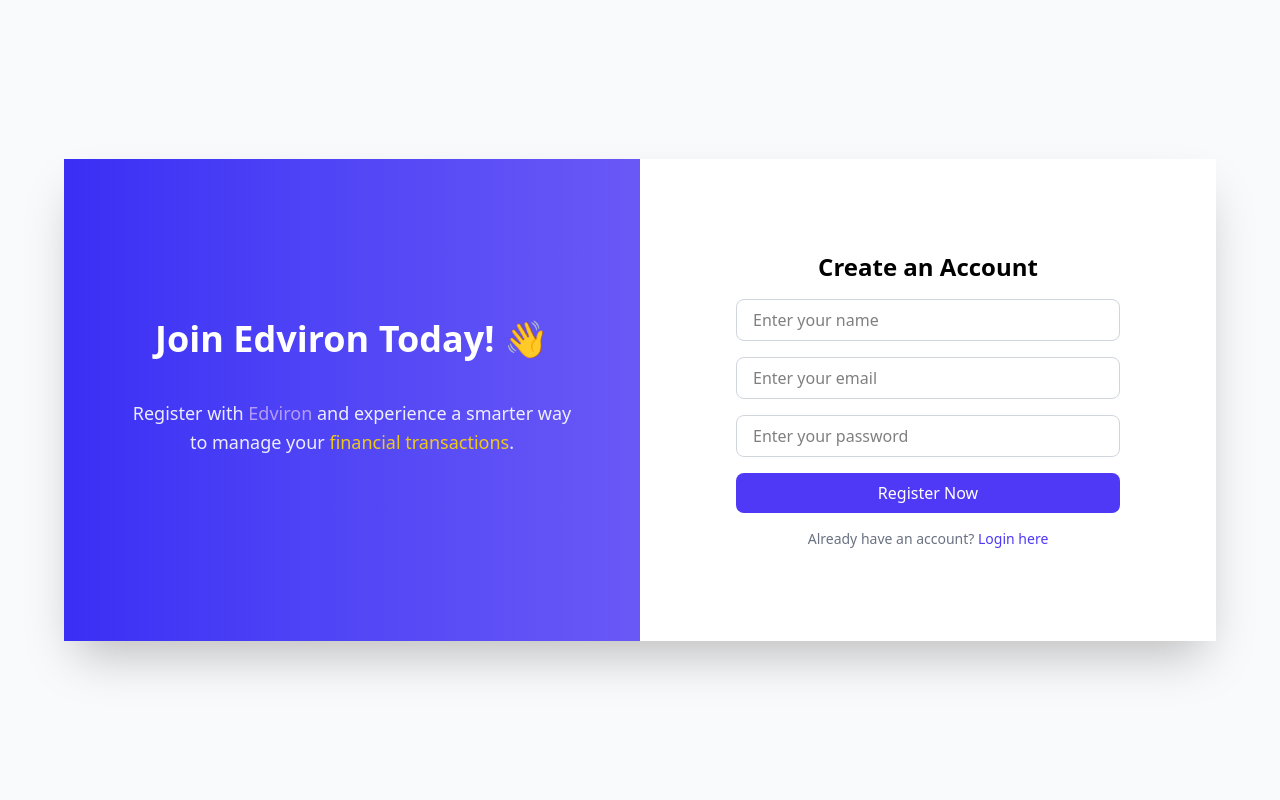
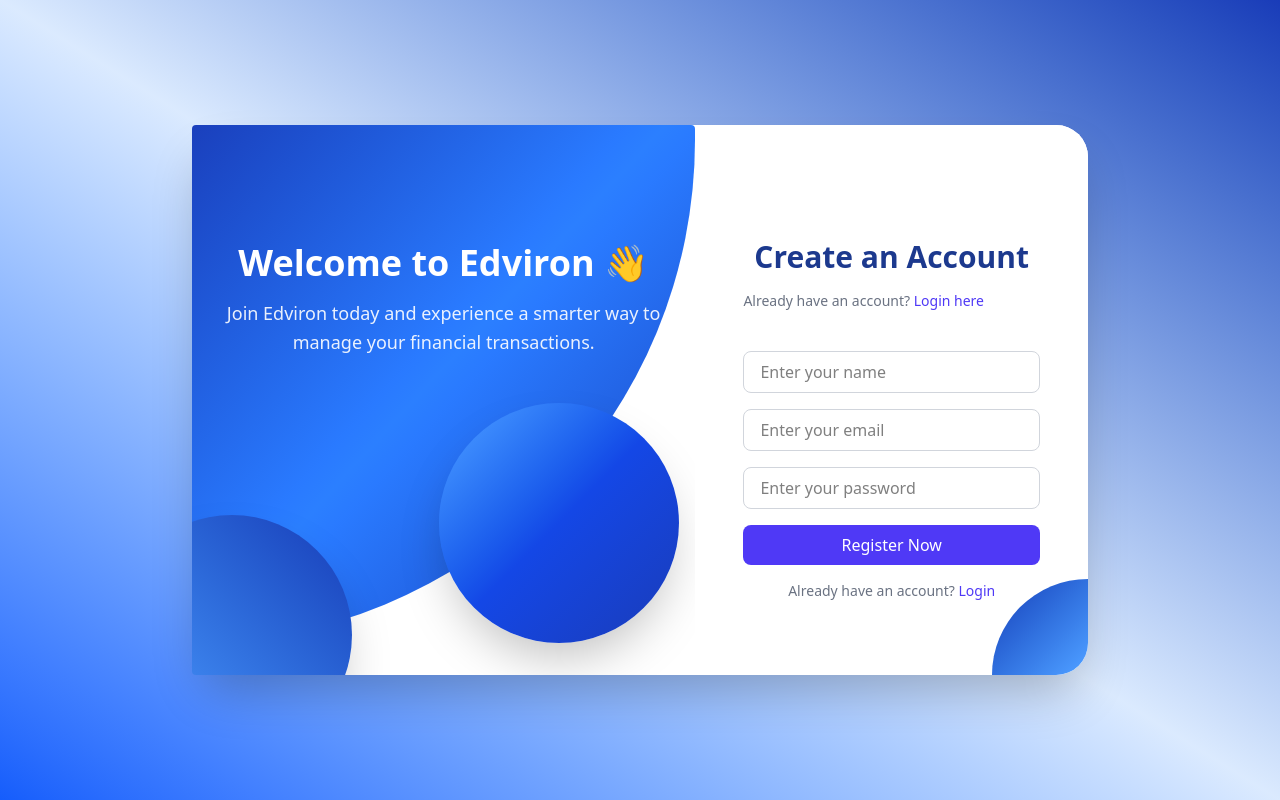
Before and after one commit to chayan-2003/school_payment_frontend, a React (Vite) app: page /register in a window 1280 px wide. Built offline with nearby package versions, Linux system fonts and the light colour scheme; no server answers.

Commit message:
updated_login_and_register

```diff
--- a/src/App.tsx
+++ b/src/App.tsx
@@ -1,14 +1,14 @@
 import React from 'react';
 import { BrowserRouter as Router, Routes, Route } from 'react-router-dom';
 import TransactionList from './pages/TransactionPage';
-import Login from  './components/Login';
+import Login from  './pages/Login';
 import Home from './pages/Home';
 import Dashboard from './pages/Dashboard';
 import TransactionsBySchoolPage from './pages/TransactionBySchool';
 import TransactionStatusPage from './pages/TransactionStatus';
 import TransactionDashboard from './pages/TransactionDashboard';
 import PaymentPage from './pages/Payment';
-import RegisterPage from './components/Register';
+import RegisterPage from './pages/Register';
 const App: React.FC = () => {
 
 
--- a/src/components/Login.tsx
+++ b/src/pages/Login.tsx
@@ -34,33 +34,40 @@
   };
 
   return (
-    <div className="flex items-center justify-center  bg-gray-50 md:min-h-screen">
-      <div className="flex flex-col md:flex-row w-full max-w-4xl rounded-2xl shadow-2xl transform transition-all hover:scale-105 hover:shadow-3xl
-      ">
+    <div className="flex items-center justify-center min-h-screen bg-gradient-to-bl from-blue-800 via-blue-100 to-blue-600">
+      {/* Wrapper Div to separate Left and Right Panels */}
+      <div className="flex flex-col md:flex-row w-full max-w-4xl rounded-4xl shadow-2xl transform transition-all hover:scale-105 hover:shadow-3xl bg-white">
+
         {/* Left Panel */}
-        <div className="w-full md:w-1/2 bg-gradient-to-r from-[#3B2EF5] to-[#6A58F6] text-white flex flex-col justify-center items-center px-6     py-16   sm:py-36 relative text-center">
-          <div className="max-w-md">
-            <h2 className="text-3xl md:text-4xl font-bold mb-4">
-              Welcome to Edviron 👋
-            </h2>
-            <p className="text-base md:text-lg opacity-90 leading-relaxed mb-6">
-              Edviron Fintech is a technology-driven financial services company focusing on building innovative digital platforms
-            </p>
+        <div className="relative w-full md:w-2/3 flex items-center justify-center rounded-sm overflow-hidden">
+          {/* Main Circular Background */}
+          <div className="w-[600px] h-[550px] bg-gradient-to-tl from-blue-800 via-blue-500 to-blue-800 rounded-br-full flex flex-col items-center justify-center text-center text-white px-6 z-10 -translate-y-8">
+            <div className="-translate-y-14">
+              <h2 className="text-3xl md:text-4xl font-bold mb-4 ">Welcome to Edviron 👋</h2>
+              <p className="text-base md:text-lg opacity-90 leading-relaxed mb-6">
+                Edviron Fintech is a technology-driven financial <br />
+                services company focusing on building innovative <br />
+                digital platforms
+              </p>
+            </div>
           </div>
 
+          {/* Bottom-left Decorative Circle (half inside box) */}
+          <div className="absolute bottom-0 -left-40 w-60 h-60 bg-gradient-to-bl from-blue-800 to-blue-400 rounded-full z-20 shadow-2xl translate-x-1/3 translate-y-1/3" />
+
+          {/* Bottom-right Decorative Circle */}
+          <div className="absolute bottom-8 right-4 w-60 h-60 bg-gradient-to-tl from-blue-800 via-blue-700 to-blue-400 rounded-full z-20 shadow-2xl" />
         </div>
 
-
         {/* Right Panel */}
-        <div className="w-full md:w-1/2 flex items-center justify-center bg-white p-6 md:p-12">
-          <div className="w-full max-w-sm space-y-4">
-            <h2 className="text-2xl font-semibold mb-2 text-center ">Welcome Back!</h2>
-            <p className="text-sm mb-6 text-gray-500 text-center md:text-left">
+        <div className="relative w-full md:w-1/2 flex items-center justify-center rounded-4xl overflow-hidden bg-white p-6 md:p-12">
+          <div className="relative w-full max-w-sm space-y-4 z-10">
+            <h2 className="text-2xl text-blue-900 md:text-3xl font-semibold text-center mb-4 pt-10">Welcome Back!</h2>
+            <p className="text-sm text-gray-500 text-center md:text-left mb-10">
               Don’t have an account?{' '}
               <a href="/register" className="text-indigo-600 font-medium hover:underline">
                 Create a new account now
               </a>
-
             </p>
 
             <form onSubmit={handleLogin} className="space-y-4">
@@ -97,12 +104,12 @@
                       r="10"
                       stroke="currentColor"
                       strokeWidth="4"
-                    ></circle>
+                    />
                     <path
                       className="opacity-75"
                       fill="currentColor"
                       d="M4 12a8 8 0 018-8V0C5.373 0 0 5.373 0 12h4z"
-                    ></path>
+                    />
                   </svg>
                 ) : (
                   'Login Now'
@@ -117,6 +124,9 @@
               </a>
             </div>
           </div>
+
+          {/* Decorative Circle - contained inside the panel */}
+          <div className="absolute bottom-0 right-0 w-48 h-48 bg-gradient-to-br from-blue-800 via-blue-400 to-blue-600 rounded-full z-0 translate-x-1/2 translate-y-1/2" />
         </div>
       </div>
     </div>
--- a/src/components/Register.tsx
+++ b/src/pages/Register.tsx
@@ -43,29 +43,39 @@
   };
 
   return (
-    <div className="flex items-center justify-center md:min-h-screen bg-gray-50">
-      <div className="flex flex-col md:flex-row w-full max-w-6xl rounded-2xl shadow-2xl transform transition-all hover:scale-105 hover:shadow-3xl">
-        {/* Left Panel with Gradient */}
-        <div className="w-full md:w-1/2 bg-gradient-to-r from-[#3B2EF5] to-[#6A58F6] text-white flex flex-col justify-center items-center
-        py-16 md:py-40 relative text-center">
-          <div className="max-w-md ">
-            <h2 className="text-3xl md:text-4xl font-bold mb-10 ">
-              Join <span className="text-white">Edviron</span> Today!{' '}
-              <span className="text-[#FFD700]">👋</span>
-            </h2>
-            <p className="text-base md:text-lg opacity-90 leading-relaxed mb-6">
-              Register with{' '}
-              <span className="text-[#C0A6F7]">Edviron</span> and experience a smarter way to manage your
-              <span className="text-[#FFD700]"> financial transactions</span>.
-            </p>
+    <div className="flex items-center justify-center min-h-screen bg-gradient-to-bl from-blue-800 via-blue-100 to-blue-600">
+      {/* Wrapper Div to separate Left and Right Panels */}
+      <div className="flex flex-col md:flex-row w-full max-w-4xl rounded-4xl shadow-2xl transform transition-all hover:scale-105 hover:shadow-3xl bg-white">
+
+        {/* Left Panel */}
+        <div className="relative w-full md:w-2/3 flex items-center justify-center rounded-sm overflow-hidden">
+          {/* Main Circular Background */}
+          <div className="w-[600px] h-[550px] bg-gradient-to-tl from-blue-800 via-blue-500 to-blue-800 rounded-br-full flex flex-col items-center justify-center text-center text-white px-6 z-10 -translate-y-8">
+            <div className="-translate-y-14">
+              <h2 className="text-3xl md:text-4xl font-bold mb-4 ">Welcome to Edviron 👋</h2>
+              <p className="text-base md:text-lg opacity-90 leading-relaxed mb-6">
+                Join Edviron today and experience a smarter way to manage your financial transactions.
+              </p>
+            </div>
           </div>
+
+          {/* Bottom-left Decorative Circle (half inside box) */}
+          <div className="absolute bottom-0 -left-40 w-60 h-60 bg-gradient-to-bl from-blue-800 to-blue-400 rounded-full z-20 shadow-2xl translate-x-1/3 translate-y-1/3" />
+
+          {/* Bottom-right Decorative Circle */}
+          <div className="absolute bottom-8 right-4 w-60 h-60 bg-gradient-to-tl from-blue-800 via-blue-700 to-blue-400 rounded-full z-20 shadow-2xl" />
         </div>
 
-
         {/* Right Panel */}
-        <div className="w-full md:w-1/2 flex items-center justify-center bg-white p-6 md:p-12">
-          <div className="w-full max-w-sm space-y-4">
-            <h2 className="text-2xl font-semibold mb-4 text-center ">Create an Account</h2>
+        <div className="relative w-full md:w-1/2 flex items-center justify-center rounded-4xl overflow-hidden bg-white p-6 md:p-12">
+          <div className="relative w-full max-w-sm space-y-4 z-10">
+            <h2 className="text-2xl text-blue-900 md:text-3xl font-semibold text-center mb-4 pt-10">Create an Account</h2>
+            <p className="text-sm text-gray-500 text-center md:text-left mb-10">
+              Already have an account?{' '}
+              <a href="/login" className="text-indigo-600 font-medium hover:underline">
+                Login here
+              </a>
+            </p>
 
             <form onSubmit={handleRegister} className="space-y-4">
               <input
@@ -74,7 +84,6 @@
                 onChange={(e) => setName(e.target.value)}
                 placeholder="Enter your name"
                 className="w-full px-4 py-2 border border-gray-300 rounded-lg focus:outline-none focus:ring-2 focus:ring-indigo-500"
-                required
               />
               <input
                 type="email"
@@ -82,7 +91,6 @@
                 onChange={(e) => setEmail(e.target.value)}
                 placeholder="Enter your email"
                 className="w-full px-4 py-2 border border-gray-300 rounded-lg focus:outline-none focus:ring-2 focus:ring-indigo-500"
-                required
               />
               <input
                 type="password"
@@ -90,7 +98,6 @@
                 onChange={(e) => setPassword(e.target.value)}
                 placeholder="Enter your password"
                 className="w-full px-4 py-2 border border-gray-300 rounded-lg focus:outline-none focus:ring-2 focus:ring-indigo-500"
-                required
               />
               <button
                 type="submit"
@@ -111,12 +118,12 @@
                       r="10"
                       stroke="currentColor"
                       strokeWidth="4"
-                    ></circle>
+                    />
                     <path
                       className="opacity-75"
                       fill="currentColor"
                       d="M4 12a8 8 0 018-8V0C5.373 0 0 5.373 0 12h4z"
-                    ></path>
+                    />
                   </svg>
                 ) : (
                   'Register Now'
@@ -127,10 +134,13 @@
             <div className="mt-4 text-sm text-center text-gray-500">
               Already have an account?{' '}
               <a href="/login" className="text-indigo-600 hover:underline">
-                Login here
+                Login
               </a>
             </div>
           </div>
+
+          {/* Decorative Circle - contained inside the panel */}
+          <div className="absolute bottom-0 right-0 w-48 h-48 bg-gradient-to-br from-blue-800 via-blue-400 to-blue-600 rounded-full z-0 translate-x-1/2 translate-y-1/2" />
         </div>
       </div>
     </div>
```
